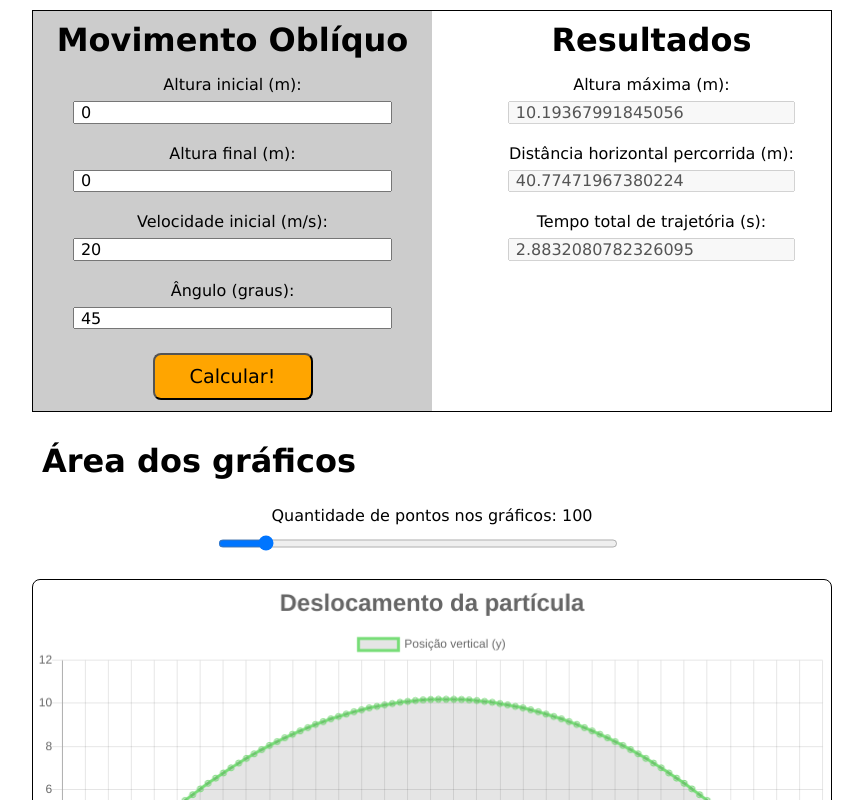
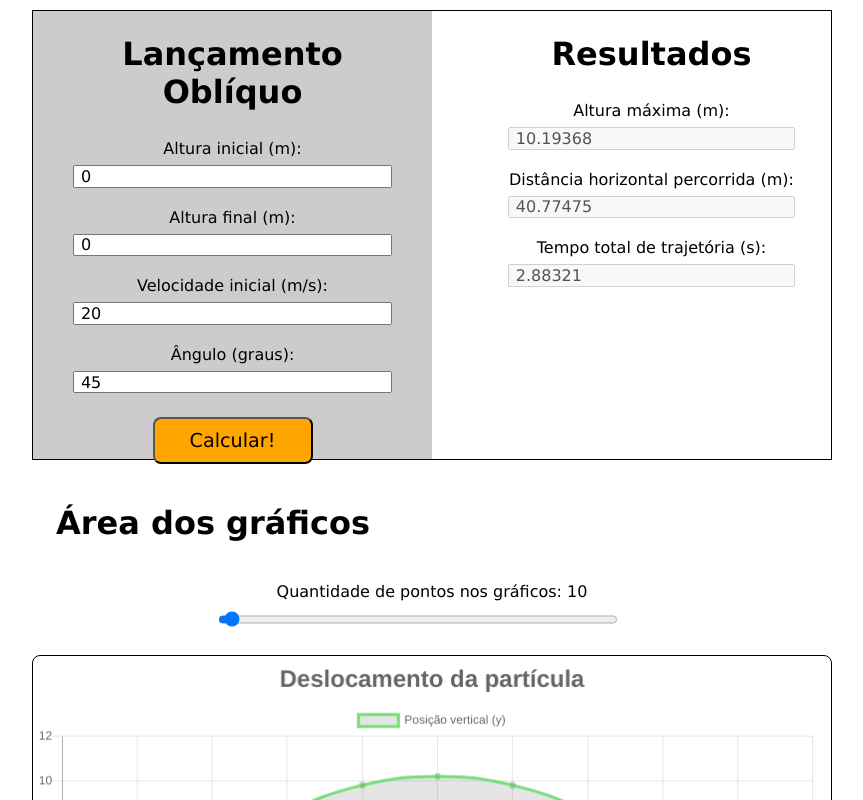
Before and after one commit to 64J0/dinamica-lancamento-obliquo, a plain HTML site: page index.html in a window 1280 px wide. Both pictures are taken after a click on the button "Calcular!". Shown: the top 800 px of the page, without its empty margins (208-1071 px from the left). Drawn offline with nearby package versions, Linux system fonts and the light colour scheme.

Commit message:
Refatorando o codigo

```diff
--- a/css/styles.css
+++ b/css/styles.css
@@ -20,14 +20,14 @@ main {
   display: flex;
   flex-direction: row;
   justify-content: space-between;
+  margin: 10px 0 20px;
+  height: 450px;
   border: 1px solid black;
-  margin: 10px 0 20px;
 }
 
 div#esquerda {
   width: 50%;
   min-width: 300px;
-  height: 400px;
   float: left;
   background-color: #ccc;
   text-align: center;
@@ -36,7 +36,6 @@ div#esquerda {
 div#direita {
   width: 45%;
   min-width: 285px;
-  height: 400px;
   float: right;
   text-align: center;
 }
@@ -49,14 +48,10 @@ input {
   height: 1.4rem;
 }
 
-div#botao_central {
-  text-align: center;
-}
-
 button {
   width: 10rem;
   padding: 10px;
-  margin: 20px 0;
+  margin: 20px auto;
   background-color: orange;
   border-radius: 8px;
   font-size: 1.2rem;
@@ -68,7 +63,8 @@ button:hover {
 }
 
 h1 {
-  margin: 10px;
+  margin: 12px;
+  padding: 12px;
 }
 
 footer {
@@ -87,10 +83,6 @@ img {
 
 p {
   margin-bottom: 0.2rem;
-}
-
-div#description-images {
-  text-align: center;
 }
 
 div#pointsControl {
--- a/index.html
+++ b/index.html
@@ -4,6 +4,7 @@
 <head>
 	<title>Dinâmica</title>
 	<meta charset="utf-8">
+	<link rel="icon" href="imagens/apple.png" type="image/icon">
 
 	<script src="https://cdn.jsdelivr.net/npm/chart.js@2.8.0"></script>
 	<link rel="stylesheet" href="./css/styles.css">
@@ -13,7 +14,7 @@
 <body>
 	<main>
 		<div id="esquerda">
-			<h1>Movimento Oblíquo</h1>
+			<h1>Lançamento Oblíquo</h1>
 
 			<p>Altura inicial (m):</p>
 			<input type="text" id="h0" value="0">
@@ -27,10 +28,7 @@
 			<p>Ângulo (graus):</p>
 			<input type="text" id="theta" value="45">
 
-			<div id="botao_central">
-				<button id="calcular">Calcular!</button>
-			</div>
-			<br>
+			<button id="calcular">Calcular!</button>
 		</div>
 
 		<div id="direita">
@@ -52,12 +50,12 @@
 
 		<div id="pointsControl">
 			<p id="showInputRangeValue">
-				Quantidade de pontos nos gráficos: 100
+				Quantidade de pontos nos gráficos: 10
 			</p>
-			<input id="pointsQuantity" type="range" value="100" min="10" max="1000" step="10">
+			<input id="pointsQuantity" type="range" value="10" min="10" max="1000" step="10">
 		</div>
 
-		<canvas class="hidden" id="deslocamentoYx"></canvas>
+		<canvas class="hidden" id="deslocamento"></canvas>
 
 		<canvas class="hidden" id="velocidades"></canvas>
 	</div>
@@ -72,7 +70,7 @@
 	-->
 
 	<footer>
-		<span>&copy; Todos os direitos reservados para Nicole Lara Ferreira</span>
+		<span>&copy; Nicole Lara Ferreira</span>
 	</footer>
 </body>
 
--- a/js/displayDisplacementChart.js
+++ b/js/displayDisplacementChart.js
@@ -4,8 +4,8 @@ function displayDisplacementChart({
   array_posicao_horizontal,
   array_posicao_vertical
 }) {
-  const ctx = document.querySelector('#deslocamentoYx');
-  ctx.className = "";
+  const ctx = document.querySelector('#deslocamento');
+  ctx.className = '';
 
   if (chart) {
     chart.destroy();
@@ -38,7 +38,7 @@ function displayDisplacementChart({
     }
   });
 
-  return console.log('Gráfico do deslocamento atualizado.');
+  return { ok: true };
 }
 
 export default displayDisplacementChart;
--- a/js/displayVelocitiesChart.js
+++ b/js/displayVelocitiesChart.js
@@ -6,7 +6,7 @@ function displayVelocitiesChart({
   array_velocidade_vertical
 }) {
   const ctx = document.querySelector('#velocidades');
-  ctx.className = "";
+  ctx.className = '';
 
   if (chart) {
     chart.destroy();
@@ -43,7 +43,7 @@ function displayVelocitiesChart({
     }
   });
 
-  return console.log('Gráfico das velocidades foi atualizado');
+  return { ok: true };
 }
 
 export default displayVelocitiesChart;
--- a/js/index.js
+++ b/js/index.js
@@ -1,42 +1,22 @@
-import displayDisplacementChart from "./displayDisplacementChart.js";
-import displayVelocitiesChart from "./displayVelocitiesChart.js";
+import displayDisplacementChart from './displayDisplacementChart.js';
+import displayVelocitiesChart from './displayVelocitiesChart.js';
 
 const g = Number(9.81); // m/s^2
 
 function calculateAndPlot() {
-  let h0 = document.getElementById('h0').value;
-  h0 = Number(h0.trim());
-
-  let h1 = document.getElementById('h1').value;
-  h1 = Number(h1.trim());
-
-  let v0 = document.getElementById('v0').value;
-  v0 = Number(v0.trim());
-
-  let theta_deg = document.getElementById('theta').value;
-  theta_deg = Number(theta_deg.trim());
+  const { h0, h1, v0, theta_deg } = getValuesFromInterface();
 
   //Transformando em radianos
-  let theta_rad = (theta_deg * Math.PI / 180);
+  const theta_rad = (theta_deg * Math.PI / 180);
 
-  let hmax = Math.pow((v0 * Math.sin(theta_rad)), 2);
-  hmax = hmax / (2 * g);
-  hmax = Number(hmax) + Number(h0);
+  const hmax = calculateMaxHeight({ v0, theta_rad, h0 });
   document.querySelector('#hmax').value = hmax;
 
-  let t_subida = v0 * Math.sin(theta_rad) / g;
+  const { t_subida, t_descida, t_total } = calculateTotalTime({ v0, theta_rad, hmax, h1 });
+  document.querySelector('#t-total').value = t_total;
 
-  let t_descida;
-  t_descida = (hmax - h1) * 2 / g;
-  if (t_descida < 0) {
-    return alert("Parâmetros incorretos");
-  }
-  t_descida = Math.sqrt(t_descida);
-
-  let t_total = Number(t_subida) + Number(t_descida);
-  let xmax = v0 * Math.cos(theta_rad) * t_total;
-  document.querySelector('#xmax').value = xmax;
-  document.querySelector('#t-total').value = t_total;
+  const xmax = v0 * Math.cos(theta_rad) * t_total;
+  document.querySelector('#xmax').value = xmax.toFixed(5);
 
   // ==================================================
   // Gráficos
@@ -46,6 +26,50 @@ function calculateAndPlot() {
 
   plotDisplacement({ t_subida, t_total, v0, theta_rad, h0, hmax, incremento });
   plotVelocities({ t_subida, t_total, v0, theta_rad, incremento });
+
+  return { ok: true };
+}
+
+function getValuesFromInterface() {
+  let h0 = document.getElementById('h0').value || 0;
+  h0 = Number(h0.trim());
+
+  let h1 = document.getElementById('h1').value || 0;
+  h1 = Number(h1.trim());
+
+  let v0 = document.getElementById('v0').value || 0;
+  v0 = Number(v0.trim());
+
+  let theta_deg = document.getElementById('theta').value || 0;
+  theta_deg = Number(theta_deg.trim());
+
+  return { h0, h1, v0, theta_deg };
+}
+
+function calculateMaxHeight({ v0, theta_rad, h0 }) {
+  let hmax = Math.pow((v0 * Math.sin(theta_rad)), 2);
+  hmax = hmax / (2 * g);
+  hmax = Number(hmax) + Number(h0);
+
+  return hmax.toFixed(5);
+}
+
+function calculateTotalTime({ v0, theta_rad, hmax, h1 }) {
+  let t_subida = v0 * Math.sin(theta_rad) / g;
+
+  let t_descida;
+  t_descida = (hmax - h1) * 2 / g;
+
+  if (t_descida < 0) {
+    return errorFound();
+  }
+
+  t_descida = Math.sqrt(t_descida);
+
+  let t_total = Number(t_subida) + Number(t_descida);
+  t_total = t_total.toFixed(5);
+
+  return { t_subida, t_descida, t_total };
 }
 
 function plotDisplacement({ t_subida, t_total, v0, theta_rad, h0, hmax, incremento }) {
@@ -105,6 +129,10 @@ function plotVelocities({ t_subida, t_total, v0, theta_rad, incremento }) {
   })
 }
 
+function errorFound() {
+  return alert('Parâmetros incorretos');
+}
+
 document.querySelector('#calcular').addEventListener('click', calculateAndPlot);
 
 document.querySelector('#pointsQuantity').addEventListener('change', () => {
```
Also changed, not shown: imagens/apple.png (added).
